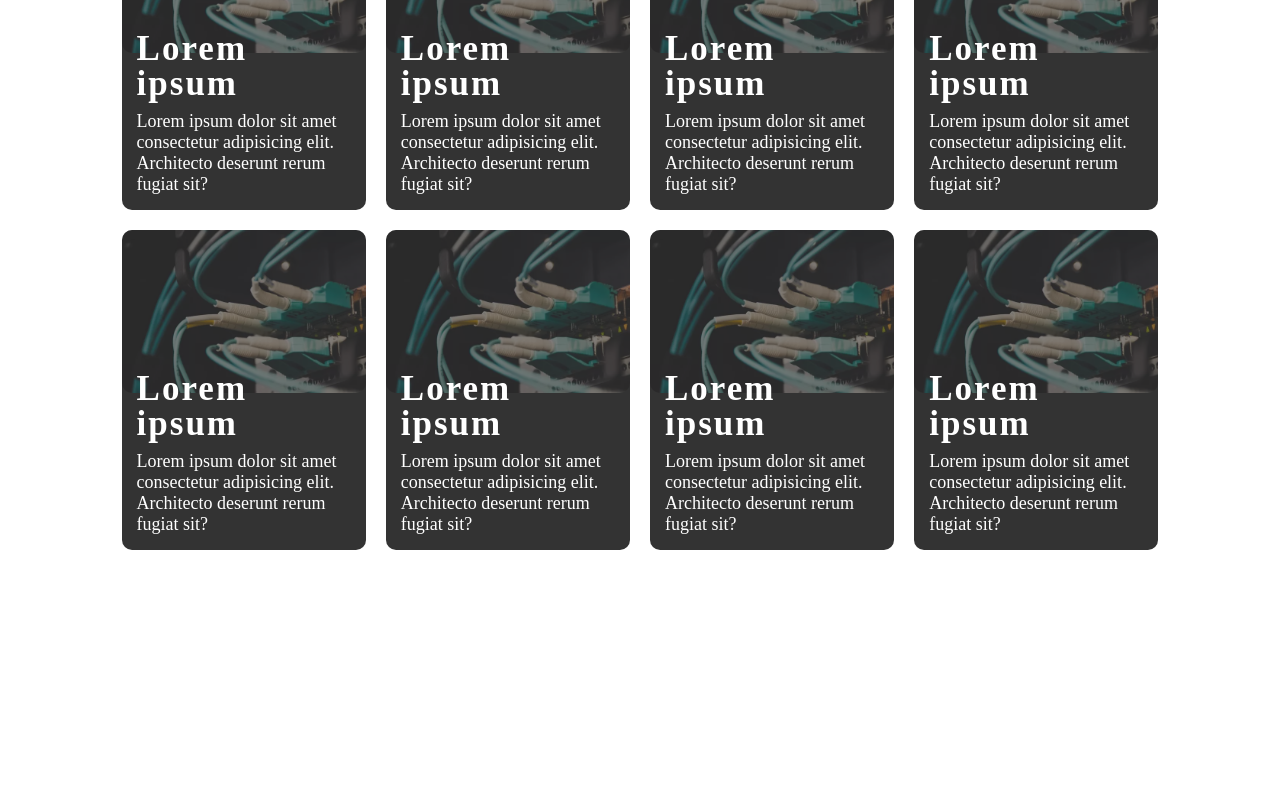
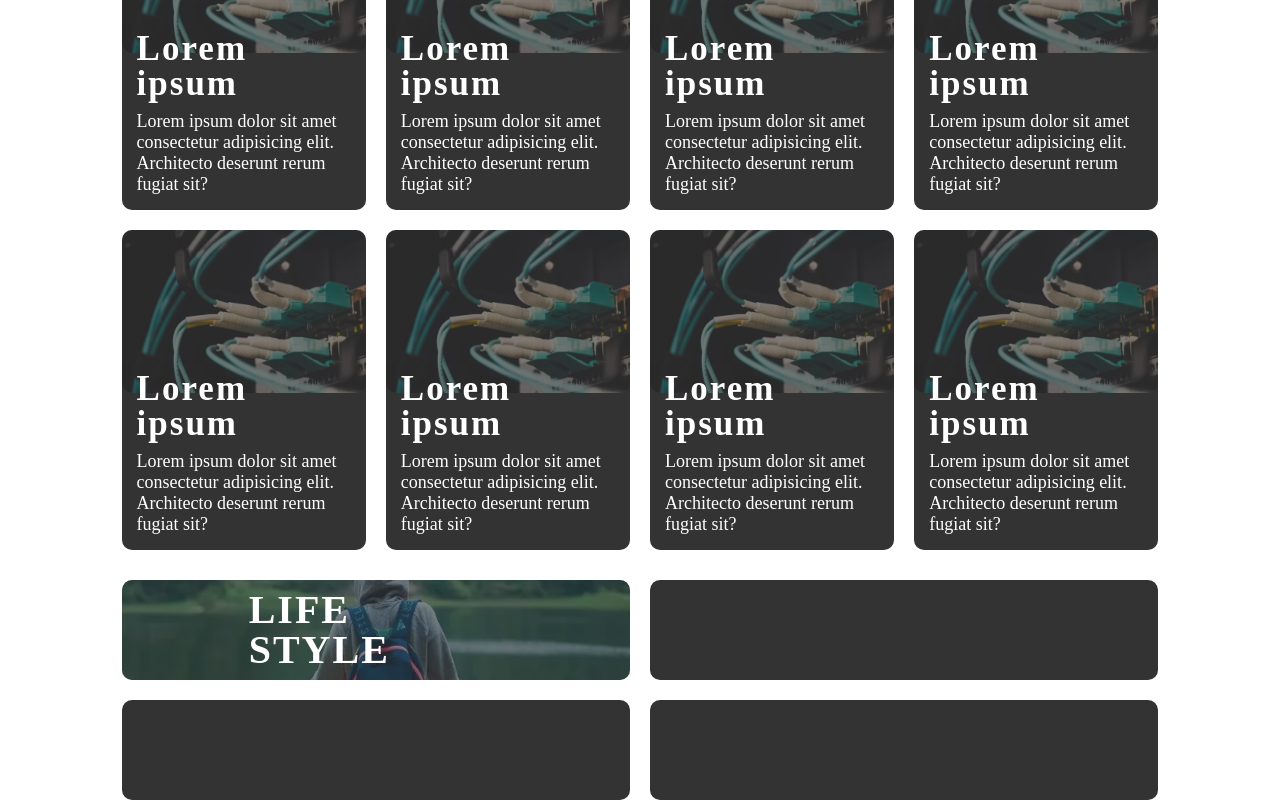
Before and after one commit to thanawatgulati/thanawat-blog, a Next.js app: page / in a window 1280 px wide. Shown: the part 435-1235 px from the top of the page. Before the commit the page ends 985 px from the top, so only its background shows below. Built offline with nearby package versions, Linux system fonts and the light colour scheme.

Commit message:
🌃 Life-style Category

```diff
--- /dev/null
+++ b/components/Categories.tsx
@@ -0,0 +1,22 @@
+import React, { ReactElement } from "react";
+import styles from "../styles/categories.module.css";
+import LazyLoad from "react-lazyload";
+interface Props {}
+
+export default function Categories({}: Props): ReactElement {
+  return (
+    <div className={styles.categoriesContainer}>
+      <div className={styles.category}>
+        <h3 className={styles.textCategory}>LIFE STYLE</h3>
+        <img
+          className={styles.imgCategory}
+          src="/images/life-style.webp"
+          alt="life-style"
+        />
+      </div>
+      <div className={styles.category}></div>
+      <div className={styles.category}></div>
+      <div className={styles.category}></div>
+    </div>
+  );
+}
--- a/pages/index.tsx
+++ b/pages/index.tsx
@@ -3,6 +3,7 @@ import BannerLeft from "../components/BannerLeft";
 import BannerRight from "../components/BannerRight";
 import styles from "../styles/index.module.css";
 import Card from "../components/Card";
+import Categories from "../components/Categories";
 
 interface Props {}
 
@@ -23,6 +24,7 @@ export default function index({}: Props): ReactElement {
         <Card />
         <Card />
       </div>
+      <Categories />
     </div>
   );
 }
--- /dev/null
+++ b/styles/categories.module.css
@@ -0,0 +1,30 @@
+.categoriesContainer {
+  margin-top: 30px;
+  display: grid;
+  grid-template-columns: 1fr 1fr;
+  grid-gap: 20px;
+}
+.category {
+  position: relative;
+  height: 100px;
+  background-color: #333;
+  border-radius: 10px;
+}
+
+.textCategory {
+  position: absolute;
+  color: white;
+  z-index: 1;
+  margin: auto;
+  top: 50%;
+  left: 50%;
+  transform: translate(-50%, -50%);
+}
+
+.imgCategory {
+  object-fit: cover;
+  height: 100px;
+  opacity: 0.4;
+  width: 100%;
+  border-radius: 10px;
+}
```
Also changed, not shown: public/images/life-style.webp (added), 1 other file (tests, documents, lock files or other folders).
